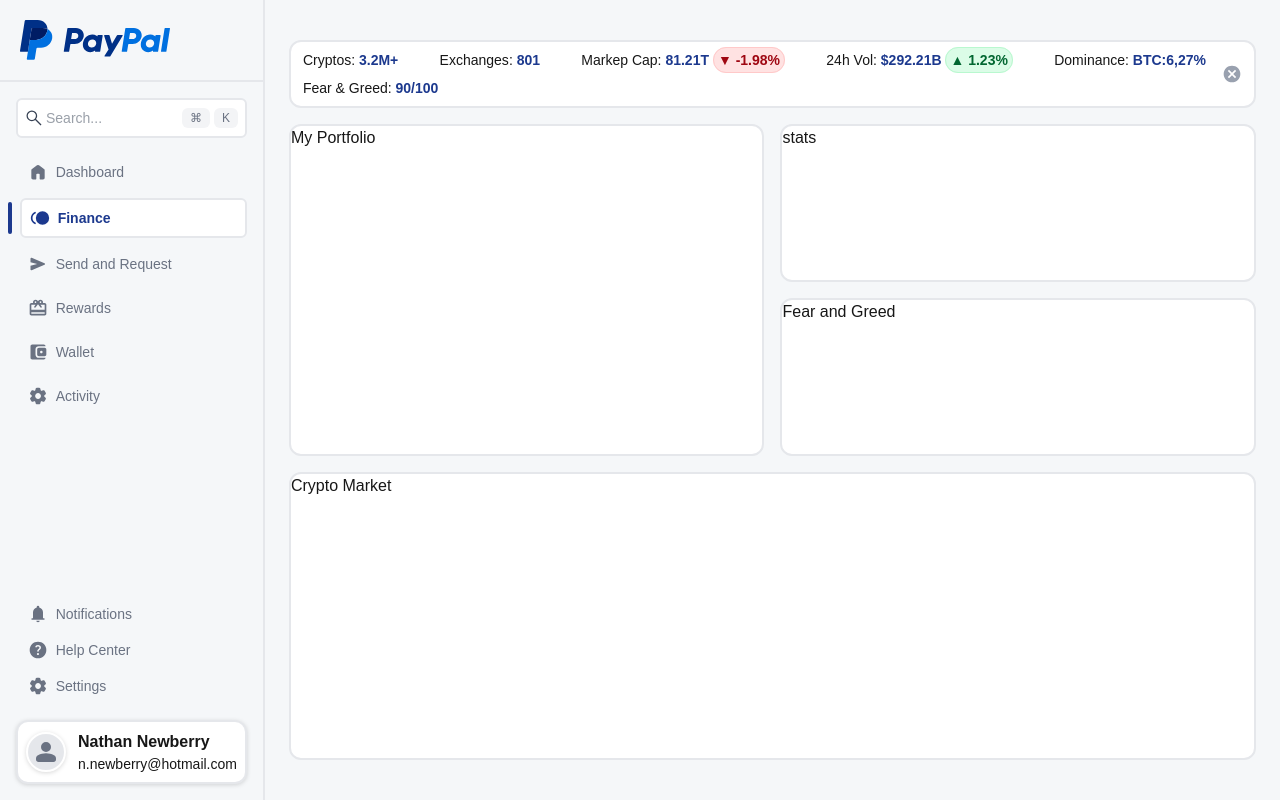
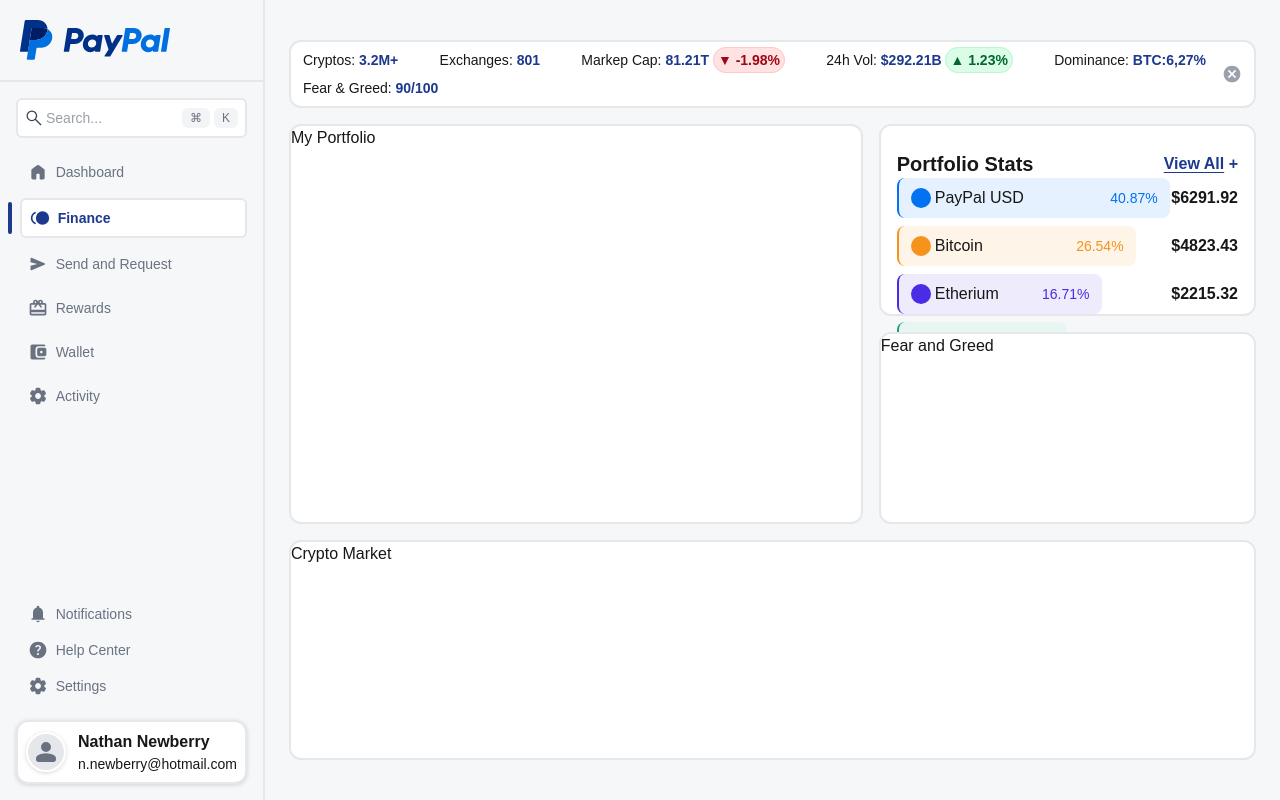
Before and after one commit to doublN/finance-dashboard, a Next.js app: page / in a window 1280 px wide. Built offline with nearby package versions, Linux system fonts and the light colour scheme.

Commit message:
add PortfolioStatsCard to page

```diff
--- a/src/app/page.tsx
+++ b/src/app/page.tsx
@@ -1,17 +1,16 @@
 import { FinanceTracker } from "@/components/FinanceTracker";
+import { PortfolioStatsCard } from "@/components/PortfolioStatsCard";
 
 export default function Home() {
   return (
     <div className="h-full flex flex-col gap-4 py-10 px-6">
       <FinanceTracker />
-      <div className="grid grid-cols-2 grid-rows-2 grow gap-4">
-        <div className="row-span-2 border-2 border-gray-200 rounded-xl bg-white">
+      <div className="grid grid-cols-5 grid-rows-2 grow gap-4 max-h-[50vh]">
+        <div className="col-span-3 row-span-2 border-2 border-gray-200 rounded-xl bg-white">
           My Portfolio
         </div>
-        <div className="border-2 border-gray-200 rounded-xl bg-white">
-          stats
-        </div>
-        <div className="border-2 border-gray-200 rounded-xl bg-white">
+        <PortfolioStatsCard />
+        <div className=" col-span-2 row-span-1 border-2 border-gray-200 rounded-xl bg-white">
           Fear and Greed
         </div>
       </div>
```
